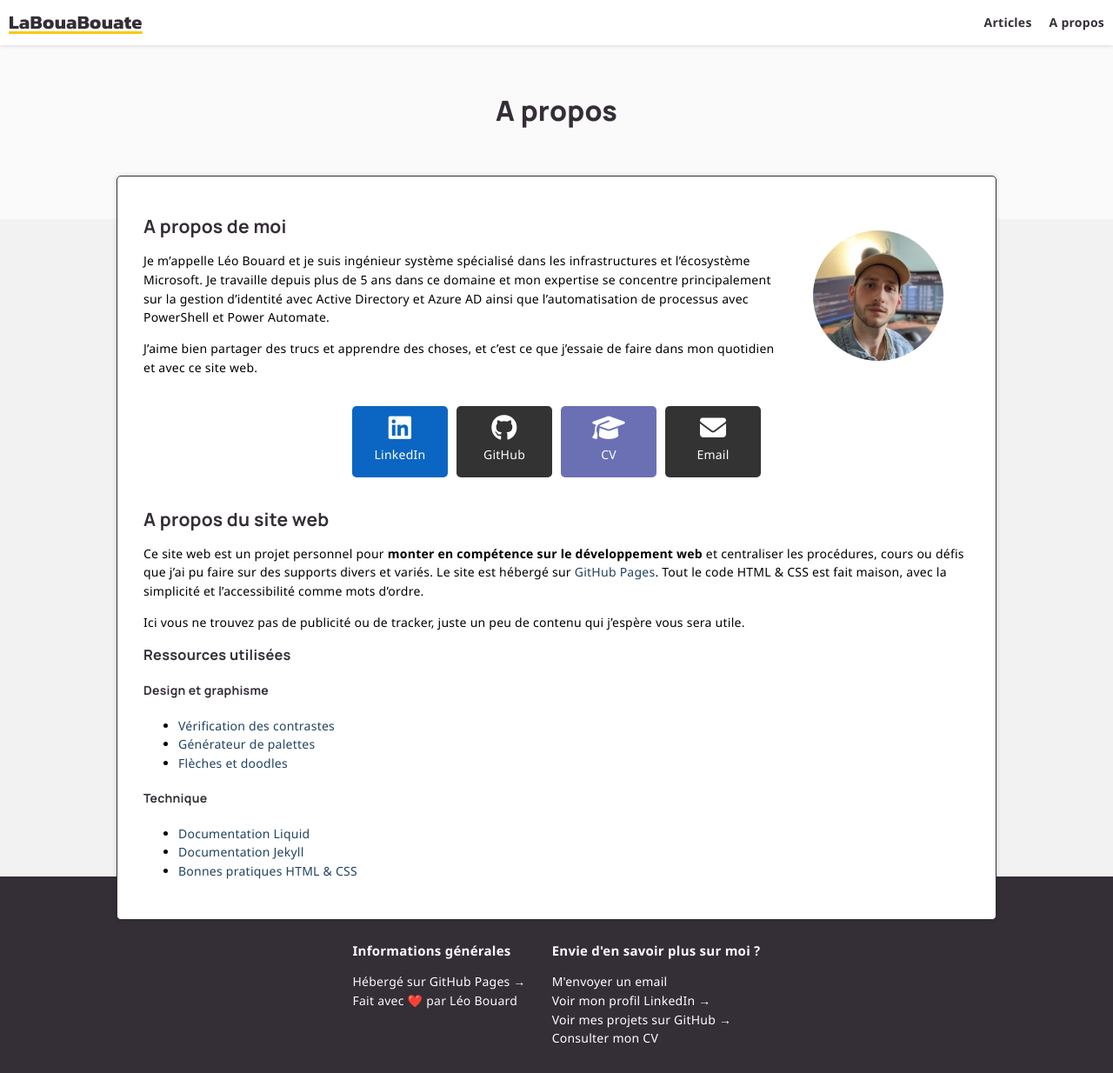
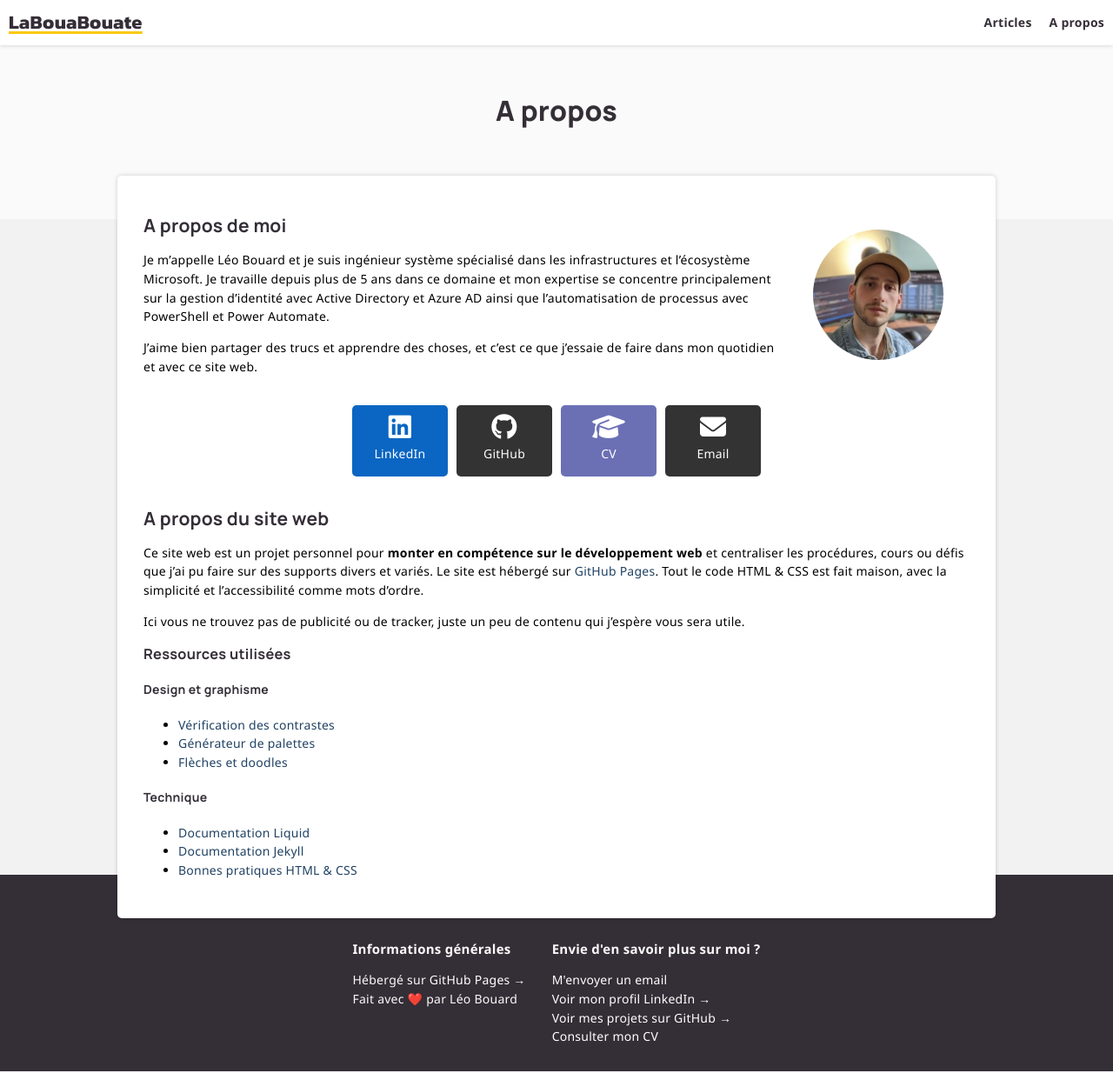
Before and after one commit to leobouard/leobouard.github.io, a Jekyll site: the page built from about.md, in a window 1280 px wide. Shown: the whole page at 87% size. Built offline with Jekyll 4.4.1, drawn with Linux system fonts in a browser that asks for light colours; nearby versions of some CDN libraries; some web fonts are replaced.

Commit message:
Update style.scss

```diff
--- a/assets/css/style.scss
+++ b/assets/css/style.scss
@@ -72,7 +72,6 @@ main {
     section {
         min-height: 85%;
         background-color: #fff;
-        border: 1px solid #333;
         border-radius: 5px;
         padding: 30px;
         max-width: 950px;
```
